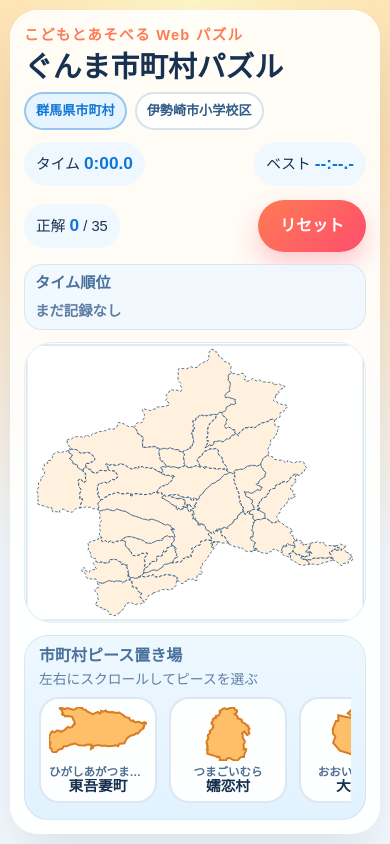
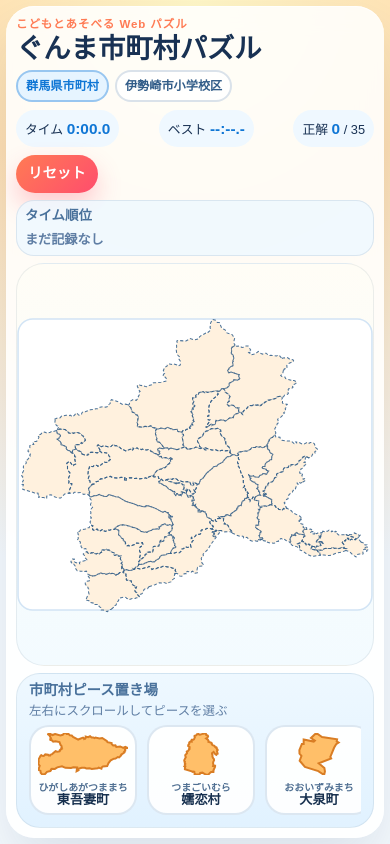
Before and after one commit to fu15mix/gunma-puzzle, a React (Vite) app: page / in a window 390 px wide. Built offline with nearby package versions, Linux system fonts and the light colour scheme.

Commit message:
Prioritize map size in layout

```diff
--- a/src/App.css
+++ b/src/App.css
@@ -31,7 +31,7 @@ svg text {
 
 .app {
   height: 100vh;
-  padding: 16px;
+  padding: 8px;
 }
 
 .app-card {
@@ -39,7 +39,7 @@ svg text {
   width: min(1180px, 100%);
   max-width: 1180px;
   margin: 0 auto;
-  padding: 18px;
+  padding: 14px;
   border-radius: 28px;
   background: rgba(255, 255, 255, 0.86);
   box-shadow:
@@ -48,47 +48,47 @@ svg text {
   backdrop-filter: blur(12px);
   display: flex;
   flex-direction: column;
-  gap: 12px;
+  gap: 8px;
   overflow: hidden;
   min-width: 0;
 }
 
 .app-header {
   display: flex;
-  align-items: flex-start;
+  align-items: center;
   justify-content: space-between;
-  gap: 20px;
+  gap: 12px;
 }
 
 .eyebrow {
-  margin: 0 0 6px;
+  margin: 0 0 3px;
   color: #ff7b54;
-  font-size: 0.92rem;
+  font-size: 0.82rem;
   font-weight: 800;
   letter-spacing: 0.08em;
 }
 
 h1 {
   margin: 0;
-  font-size: clamp(1.8rem, 3.4vw, 3rem);
+  font-size: clamp(1.55rem, 2.7vw, 2.35rem);
   line-height: 1.05;
 }
 
 .mode-switcher {
   display: flex;
   flex-wrap: wrap;
-  gap: 8px;
-  margin-top: 12px;
+  gap: 6px;
+  margin-top: 8px;
 }
 
 .mode-switcher button {
   border: 2px solid rgba(73, 113, 155, 0.2);
   border-radius: 999px;
-  padding: 8px 13px;
+  padding: 6px 11px;
   background: rgba(255, 255, 255, 0.86);
   color: #315c88;
   font: inherit;
-  font-size: 0.9rem;
+  font-size: 0.82rem;
   font-weight: 900;
   cursor: pointer;
 }
@@ -102,22 +102,22 @@ h1 {
 .status-panel {
   display: flex;
   align-items: center;
-  gap: 14px;
+  gap: 8px;
   flex-wrap: wrap;
   justify-content: flex-end;
 }
 
 .status-count {
   margin: 0;
-  padding: 12px 18px;
+  padding: 9px 13px;
   border-radius: 999px;
   background: #eff8ff;
-  font-size: 1.05rem;
+  font-size: 0.92rem;
   white-space: nowrap;
 }
 
 .status-count strong {
-  font-size: 1.35rem;
+  font-size: 1.16rem;
   color: #0f76d5;
 }
 
@@ -129,7 +129,7 @@ h1 {
 .reset-button {
   border: none;
   border-radius: 999px;
-  padding: 14px 22px;
+  padding: 11px 18px;
   font: inherit;
   font-weight: 800;
   color: white;
@@ -139,11 +139,11 @@ h1 {
 }
 
 .clear-banner {
-  padding: 12px 18px;
+  padding: 8px 14px;
   border-radius: 22px;
   background: linear-gradient(135deg, #39c28c 0%, #0bb6d2 100%);
   color: white;
-  font-size: clamp(1.3rem, 2.5vw, 2rem);
+  font-size: clamp(1.1rem, 2vw, 1.55rem);
   font-weight: 900;
   text-align: center;
   letter-spacing: 0.08em;
@@ -153,8 +153,8 @@ h1 {
   display: flex;
   align-items: center;
   gap: 12px;
-  min-height: 42px;
-  padding: 8px 12px;
+  min-height: 32px;
+  padding: 5px 10px;
   border-radius: 18px;
   background: rgba(239, 248, 255, 0.84);
   border: 1px solid rgba(73, 113, 155, 0.14);
@@ -164,14 +164,14 @@ h1 {
 .ranking-panel h2 {
   margin: 0;
   color: #49719b;
-  font-size: 0.95rem;
+  font-size: 0.84rem;
   white-space: nowrap;
 }
 
 .ranking-empty {
   margin: 0;
   color: #5f7ea4;
-  font-size: 0.9rem;
+  font-size: 0.82rem;
   font-weight: 800;
 }
 
@@ -191,11 +191,11 @@ h1 {
   align-items: center;
   gap: 6px;
   flex: 0 0 auto;
-  padding: 5px 9px;
+  padding: 3px 8px;
   border-radius: 999px;
   background: rgba(255, 255, 255, 0.82);
   color: #3e6288;
-  font-size: 0.86rem;
+  font-size: 0.8rem;
   font-weight: 900;
 }
 
@@ -216,7 +216,7 @@ h1 {
   min-width: 0;
   display: grid;
   grid-template-rows: minmax(0, 1fr) auto;
-  gap: 12px;
+  gap: 8px;
 }
 
 .map-frame {
@@ -270,7 +270,7 @@ h1 {
   border-radius: 24px;
   border: 1px solid rgba(24, 49, 83, 0.08);
   background: linear-gradient(180deg, #eef8ff 0%, #e1f2ff 100%);
-  padding: 8px 14px 10px;
+  padding: 6px 12px 8px;
 }
 
 .tray-header {
@@ -278,20 +278,20 @@ h1 {
   align-items: baseline;
   justify-content: space-between;
   gap: 12px;
-  margin-bottom: 6px;
+  margin-bottom: 4px;
 }
 
 .tray-label {
   margin: 0;
   color: #49719b;
-  font-size: 1rem;
+  font-size: 0.9rem;
   font-weight: 900;
 }
 
 .tray-help {
   margin: 0;
   color: #5f7ea4;
-  font-size: 0.86rem;
+  font-size: 0.78rem;
   white-space: nowrap;
 }
 
@@ -300,7 +300,7 @@ h1 {
   max-width: 100%;
   overflow-x: auto;
   overflow-y: hidden;
-  padding-bottom: 6px;
+  padding-bottom: 4px;
   touch-action: pan-x;
   overscroll-behavior-x: contain;
   -webkit-overflow-scrolling: touch;
@@ -308,14 +308,14 @@ h1 {
 
 .tray-row {
   display: flex;
-  gap: 12px;
+  gap: 10px;
   width: max-content;
 }
 
 .tray-piece-card {
-  width: 132px;
-  height: 112px;
-  padding: 8px 8px 7px;
+  width: 122px;
+  height: 96px;
+  padding: 6px 7px 6px;
   border: 2px solid rgba(112, 153, 195, 0.24);
   border-radius: 20px;
   background: rgba(255, 255, 255, 0.92);
@@ -338,7 +338,7 @@ h1 {
 .tray-piece-svg {
   width: 100%;
   height: 100%;
-  max-height: 58px;
+  max-height: 46px;
   overflow: visible;
   touch-action: none;
 }
@@ -358,7 +358,7 @@ h1 {
 .tray-piece-reading {
   overflow: hidden;
   color: #4f6f92;
-  font-size: 0.72rem;
+  font-size: 0.66rem;
   font-weight: 800;
   text-overflow: ellipsis;
   white-space: nowrap;
@@ -366,7 +366,7 @@ h1 {
 
 .tray-piece-name {
   overflow: hidden;
-  font-size: 1rem;
+  font-size: 0.9rem;
   font-weight: 900;
   text-overflow: ellipsis;
   white-space: nowrap;
@@ -404,26 +404,36 @@ h1 {
 
 @media (max-width: 820px) {
   .app {
-    padding: 10px;
+    padding: 6px;
   }
 
   .app-card {
-    padding: 14px;
+    padding: 10px;
+    gap: 7px;
   }
 
   .app-header {
     flex-direction: column;
     align-items: stretch;
-    gap: 12px;
+    gap: 8px;
+  }
+
+  .eyebrow {
+    font-size: 0.72rem;
+    margin-bottom: 2px;
+  }
+
+  h1 {
+    font-size: clamp(1.35rem, 7vw, 2.1rem);
   }
 
   .mode-switcher {
-    margin-top: 10px;
+    margin-top: 6px;
   }
 
   .mode-switcher button {
-    padding: 7px 10px;
-    font-size: 0.82rem;
+    padding: 5px 8px;
+    font-size: 0.76rem;
   }
 
   .status-panel {
@@ -431,37 +441,58 @@ h1 {
   }
 
   .status-count {
-    padding: 9px 12px;
-    font-size: 0.92rem;
+    padding: 7px 9px;
+    font-size: 0.8rem;
   }
 
   .status-count strong {
-    font-size: 1.08rem;
+    font-size: 0.96rem;
+  }
+
+  .reset-button {
+    padding: 8px 12px;
+    font-size: 0.9rem;
   }
 
   .ranking-panel {
     align-items: flex-start;
     flex-direction: column;
-    gap: 6px;
-    padding: 7px 10px;
+    gap: 4px;
+    min-height: 30px;
+    padding: 5px 8px;
+  }
+
+  .play-area {
+    gap: 7px;
   }
 
   .tray-header {
     flex-direction: column;
     align-items: flex-start;
-    gap: 2px;
+    gap: 1px;
   }
 
   .tray-piece-card {
-    width: 118px;
-    height: 106px;
+    width: 108px;
+    height: 90px;
   }
 
   .tray-piece-svg {
-    max-height: 54px;
+    max-height: 42px;
+  }
+
+  .tray-piece-reading {
+    font-size: 0.62rem;
   }
 
   .tray-piece-name {
-    font-size: 0.92rem;
+    font-size: 0.82rem;
+  }
+
+  .map-note {
+    top: 10px;
+    right: 10px;
+    padding: 5px 8px;
+    font-size: 0.66rem;
   }
 }
--- a/src/components/PuzzleBoard.tsx
+++ b/src/components/PuzzleBoard.tsx
@@ -22,10 +22,10 @@ type DragState = {
   mapY: number;
 };
 
-const VIEWBOX_X = 45;
-const VIEWBOX_Y = 8;
-const VIEWBOX_WIDTH = 710;
-const VIEWBOX_HEIGHT = 584;
+const VIEWBOX_X = 60;
+const VIEWBOX_Y = 18;
+const VIEWBOX_WIDTH = 680;
+const VIEWBOX_HEIGHT = 560;
 
 function getSvgPoint(svg: SVGSVGElement, clientX: number, clientY: number) {
   const ctm = svg.getScreenCTM();
@@ -263,10 +263,10 @@ export default function PuzzleBoard({
           aria-label="群馬県市町村パズル"
         >
           <rect
-            x="48"
-            y="12"
-            width="704"
-            height="576"
+            x="62"
+            y="20"
+            width="676"
+            height="556"
             rx="28"
             className="board-surface"
           />
```
